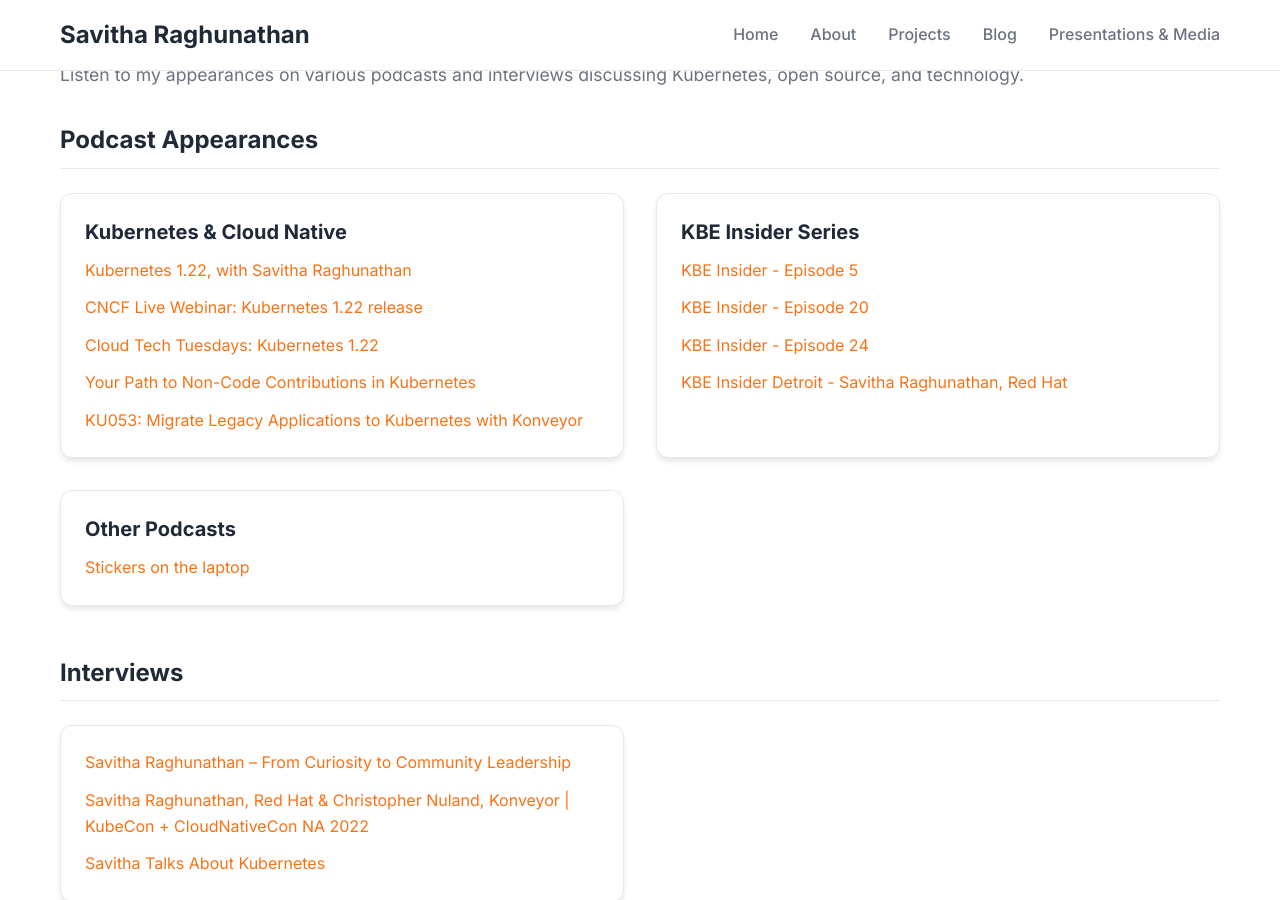
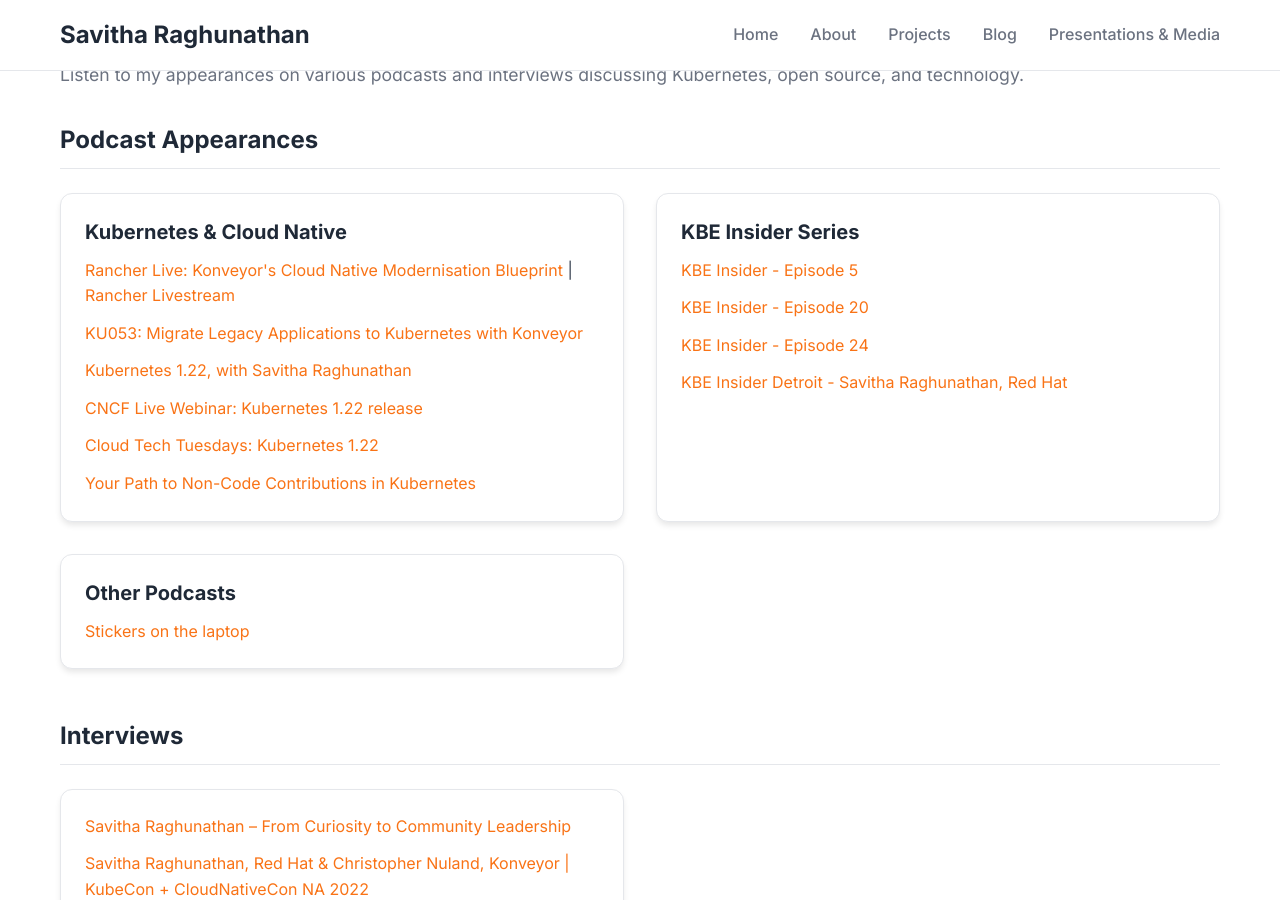
Before and after one commit to savitharaghunathan/savitharaghunathan.github.io, a Jekyll site: the page built from _pages/podcasts.md, in a window 1280 px wide and 900 px high, scrolled down 1768 px. Built offline with Jekyll 4.4.1, drawn with Linux system fonts in a browser that asks for light colours.

Commit message:
Add Rancher Live Konveyor appearance to podcast list
Link YouTube live replay and LinkedIn event; keep KU053 with related items.

Signed-off-by: Savitha Raghunathan <saveetha13@gmail.com>
Made-with: Cursor

```diff
--- a/_pages/podcasts.md
+++ b/_pages/podcasts.md
@@ -141,11 +141,12 @@ permalink: /podcasts/
                         <div class="card-content">
                             <h3 class="card-title">Kubernetes & Cloud Native</h3>
                             <ul class="content-list">
+                                <li><a href="https://www.youtube.com/live/I9GRHOGARZg" target="_blank">Rancher Live: Konveyor's Cloud Native Modernisation Blueprint</a> | <a href="https://www.linkedin.com/events/7419571060620115968/" target="_blank">Rancher Livestream</a></li>
+                                <li><a href="https://packetpushers.net/podcasts/kubernetes-unpacked/ku053-migrate-legacy-applications-to-kubernetes-with-konveyor/" target="_blank">KU053: Migrate Legacy Applications to Kubernetes with Konveyor</a></li>
                                 <li><a href="https://kubernetespodcast.com/episode/157-kubernetes-1.22/" target="_blank">Kubernetes 1.22, with Savitha Raghunathan</a></li>
                                 <li><a href="https://community.cncf.io/events/details/cncf-cncf-online-programs-presents-cncf-live-webinar-kubernetes-122-release/" target="_blank">CNCF Live Webinar: Kubernetes 1.22 release</a></li>
                                 <li><a href="https://www.youtube.com/watch?v=wKbe0T2E0QQ" target="_blank">Cloud Tech Tuesdays: Kubernetes 1.22</a></li>
                                 <li><a href="https://youtu.be/58RGh68_YyY?" target="_blank">Your Path to Non-Code Contributions in Kubernetes</a></li>
-                                <li><a href="https://packetpushers.net/podcasts/kubernetes-unpacked/ku053-migrate-legacy-applications-to-kubernetes-with-konveyor/" target="_blank">KU053: Migrate Legacy Applications to Kubernetes with Konveyor</a></li>
                             </ul>
                         </div>
                     </article>
```
